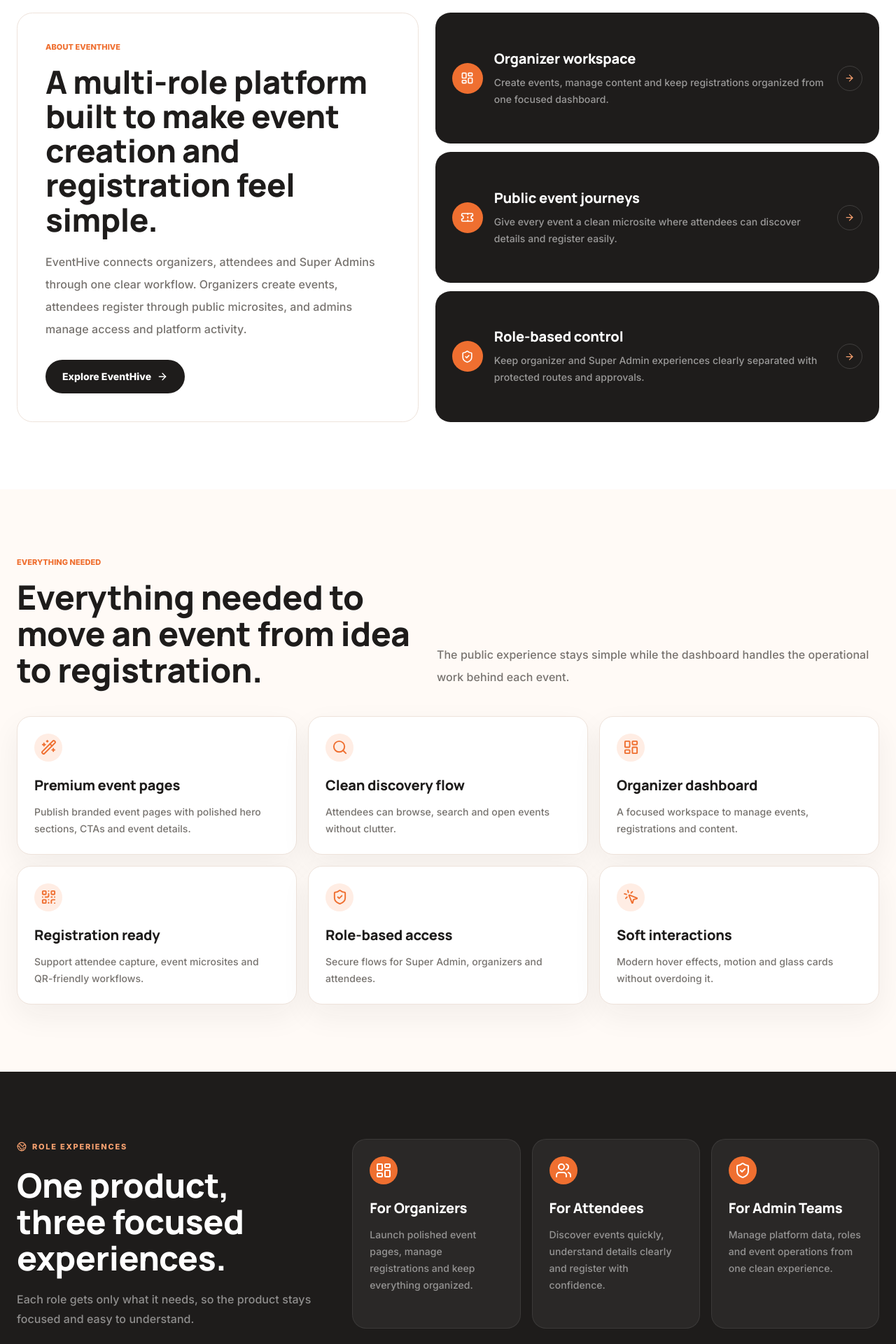
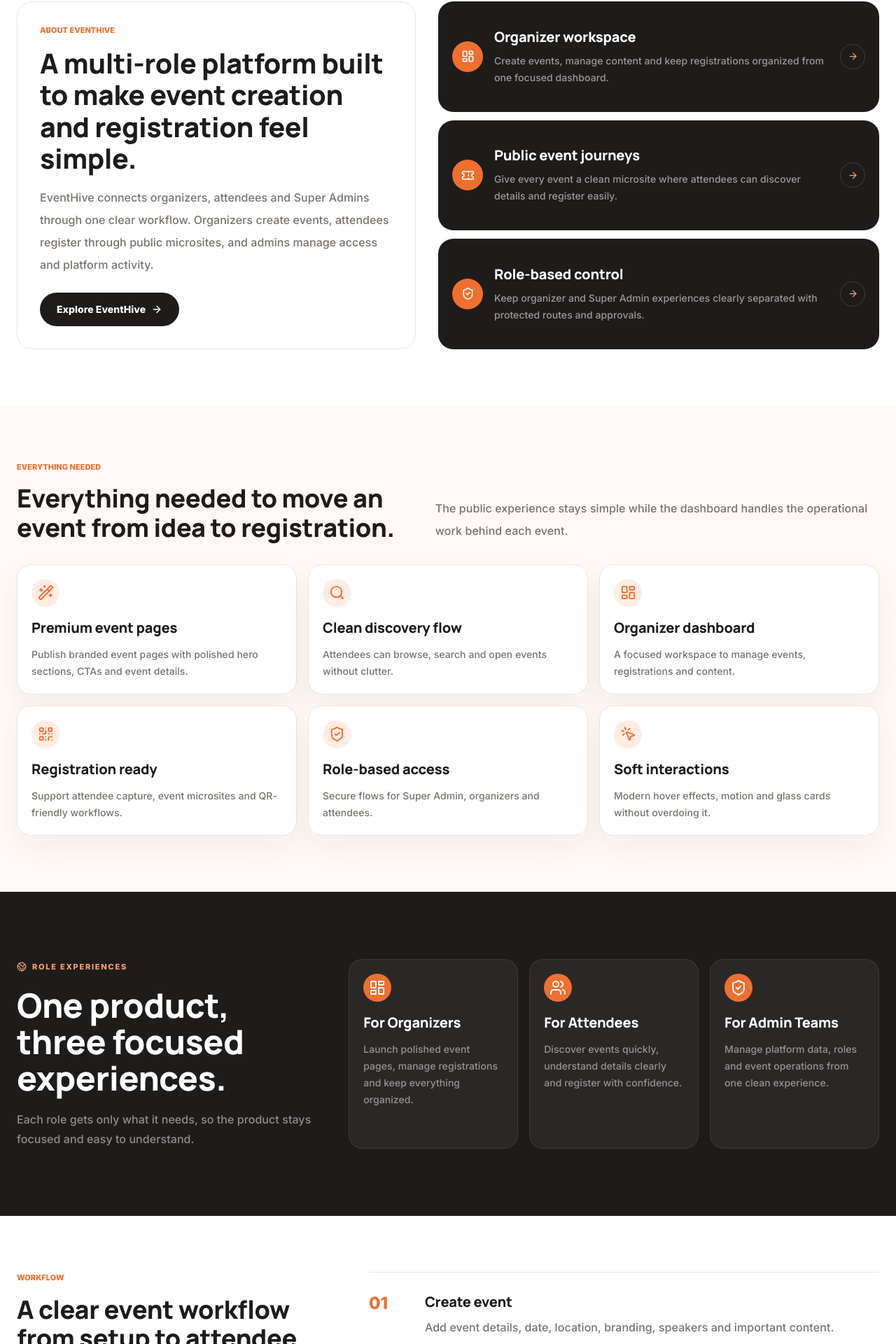
Before and after one commit to Rohit30418/EventHive, a React (Vite) app: page / in a window 1280 px wide. Shown: the part 767-2687 px from the top of the page at 70% size. Built offline with nearby package versions, Linux system fonts and the light colour scheme; no server answers.

Commit message:
Refine homepage typography and section spacing

```diff
--- a/src/pages/home/HomeSections.tsx
+++ b/src/pages/home/HomeSections.tsx
@@ -41,24 +41,24 @@ const overviewCards = [
 const HomeSections = ({ featuredEvents, isLoading, error }: HomeSectionsProps) => (
   <>
     {/* ABOUT */}
-    <section className="bg-white px-4 py-16 sm:px-6 sm:py-20 lg:py-24">
+    <section className="bg-white px-4 py-14 sm:px-6 sm:py-16 lg:py-20">
       <div className="mx-auto max-w-7xl">
-        <div className="grid gap-5 lg:grid-cols-[0.95fr_1.05fr] lg:gap-6">
-          <div className="rounded-[1.4rem] border border-[var(--eh-border)] bg-white p-6 sm:p-8 lg:p-10">
+        <div className="grid gap-6 lg:grid-cols-[0.95fr_1.05fr] lg:gap-8">
+          <div className="rounded-[1.4rem] border border-[var(--eh-border)] bg-white p-6 sm:p-7 lg:p-8">
             <p className="text-[11px] font-extrabold uppercase tracking-[0.16em] text-[var(--eh-primary)]">
               About EventHive
             </p>
-            <h2 className="mt-4 max-w-xl font-['Manrope',sans-serif] text-3xl font-extrabold leading-[1.08] tracking-[-0.01em] text-[var(--eh-text)] sm:text-4xl lg:text-[2.85rem]">
+            <h2 className="mt-4 max-w-xl font-['Manrope',sans-serif] text-2xl font-extrabold leading-[1.16] tracking-[-0.004em] text-[var(--eh-text)] sm:text-3xl lg:text-[2.45rem]">
               A multi-role platform built to make event creation and registration feel simple.
             </h2>
-            <p className="mt-5 max-w-xl text-[15px] font-medium leading-7 tracking-[0.006em] text-[var(--eh-muted)] sm:text-base sm:leading-8">
+            <p className="mt-4 max-w-xl text-[15px] font-medium leading-7 tracking-[0.006em] text-[var(--eh-muted)] sm:text-base sm:leading-8">
               EventHive connects organizers, attendees and Super Admins through one
               clear workflow. Organizers create events, attendees register through
               public microsites, and admins manage access and platform activity.
             </p>
             <Link
               to="/Events"
-              className="group mt-7 inline-flex items-center gap-2 rounded-full bg-[var(--eh-text)] px-6 py-3.5 text-sm font-extrabold tracking-[0.01em] text-white transition-all hover:bg-[var(--eh-primary)]"
+              className="group mt-6 inline-flex items-center gap-2 rounded-full bg-[var(--eh-text)] px-6 py-3.5 text-sm font-extrabold tracking-[0.01em] text-white transition-all hover:bg-[var(--eh-primary)]"
             >
               Explore EventHive
               <ArrowRight size={16} className="transition-transform group-hover:translate-x-1" />
@@ -73,7 +73,7 @@ const HomeSections = ({ featuredEvents, isLoading, error }: HomeSectionsProps) =
                 whileInView={{ opacity: 1, y: 0 }}
                 viewport={{ once: true }}
                 transition={{ delay: index * 0.05 }}
-                className="grid gap-4 rounded-[1.35rem] bg-[var(--eh-text)] p-5 text-white sm:grid-cols-[auto_1fr_auto] sm:items-center sm:p-6"
+                className="grid gap-4 rounded-[1.35rem] bg-[var(--eh-text)] p-5 text-white sm:grid-cols-[auto_1fr_auto] sm:items-center"
               >
                 <div className="grid h-11 w-11 place-items-center rounded-full bg-[var(--eh-primary)] text-white">
                   <Icon size={19} />
@@ -97,14 +97,14 @@ const HomeSections = ({ featuredEvents, isLoading, error }: HomeSectionsProps) =
     </section>
 
     {/* FEATURES */}
-    <section id="features" className="bg-[var(--eh-bg)] px-4 py-16 sm:px-6 sm:py-20 lg:py-24">
+    <section id="features" className="bg-[var(--eh-bg)] px-4 py-14 sm:px-6 sm:py-16 lg:py-20">
       <div className="mx-auto max-w-7xl">
-        <div className="grid gap-7 lg:grid-cols-[0.95fr_1.05fr] lg:items-end">
+        <div className="grid gap-6 lg:grid-cols-[0.95fr_1.05fr] lg:items-end">
           <div>
             <p className="text-[11px] font-extrabold uppercase tracking-[0.16em] text-[var(--eh-primary)]">
               Everything needed
             </p>
-            <h2 className="mt-4 max-w-2xl font-['Manrope',sans-serif] text-3xl font-extrabold leading-[1.08] tracking-[-0.01em] text-[var(--eh-text)] sm:text-4xl lg:text-5xl">
+            <h2 className="mt-4 max-w-2xl font-['Manrope',sans-serif] text-2xl font-extrabold leading-[1.15] tracking-[-0.004em] text-[var(--eh-text)] sm:text-3xl lg:text-4xl">
               Everything needed to move an event from idea to registration.
             </h2>
           </div>
@@ -114,7 +114,7 @@ const HomeSections = ({ featuredEvents, isLoading, error }: HomeSectionsProps) =
           </p>
         </div>
 
-        <div className="mt-10 grid gap-4 sm:grid-cols-2 lg:grid-cols-3">
+        <div className="mt-8 grid gap-4 sm:grid-cols-2 lg:grid-cols-3">
           {features.map((feature, index) => (
             <motion.article
               key={feature.title}
@@ -122,12 +122,12 @@ const HomeSections = ({ featuredEvents, isLoading, error }: HomeSectionsProps) =
               whileInView={{ opacity: 1, y: 0 }}
               viewport={{ once: true, margin: "-50px" }}
               transition={{ delay: index * 0.04 }}
-              className="min-h-[190px] rounded-[1.25rem] border border-[var(--eh-border)] bg-white p-5 shadow-[var(--eh-soft-shadow)] sm:p-6"
+              className="min-h-[175px] rounded-[1.25rem] border border-[var(--eh-border)] bg-white p-5 shadow-[var(--eh-soft-shadow)]"
             >
               <div className="grid h-10 w-10 place-items-center rounded-full bg-[var(--eh-primary-100)] text-[var(--eh-primary)]">
                 {feature.icon}
               </div>
-              <h3 className="mt-5 font-['Manrope',sans-serif] text-lg font-extrabold tracking-[0.003em] text-[var(--eh-text)] sm:text-xl">
+              <h3 className="mt-4 font-['Manrope',sans-serif] text-lg font-extrabold tracking-[0.003em] text-[var(--eh-text)] sm:text-xl">
                 {feature.title}
               </h3>
               <p className="mt-3 text-sm font-medium leading-6 tracking-[0.006em] text-[var(--eh-muted)]">
@@ -142,7 +142,7 @@ const HomeSections = ({ featuredEvents, isLoading, error }: HomeSectionsProps) =
     {/* ROLE EXPERIENCES */}
     <section className="bg-[var(--eh-text)] px-4 py-16 text-white sm:px-6 sm:py-20 lg:py-24">
       <div className="mx-auto max-w-7xl">
-        <div className="grid gap-10 lg:grid-cols-[0.72fr_1.28fr] lg:gap-14">
+        <div className="grid gap-8 lg:grid-cols-[0.72fr_1.28fr] lg:gap-12">
           <div>
             <div className="inline-flex items-center gap-2 text-[11px] font-extrabold uppercase tracking-[0.16em] text-[var(--eh-accent)]">
               <Globe2 size={14} /> Role experiences
@@ -163,12 +163,12 @@ const HomeSections = ({ featuredEvents, isLoading, error }: HomeSectionsProps) =
                 whileInView={{ opacity: 1, y: 0 }}
                 viewport={{ once: true }}
                 transition={{ delay: index * 0.05 }}
-                className="rounded-[1.25rem] border border-white/8 bg-white/[0.055] p-5 sm:p-6"
+                className="rounded-[1.25rem] border border-white/8 bg-white/[0.055] p-5"
               >
                 <div className="grid h-10 w-10 place-items-center rounded-full bg-[var(--eh-primary)] text-white">
                   {item.icon}
                 </div>
-                <h3 className="mt-5 font-['Manrope',sans-serif] text-lg font-extrabold tracking-[0.004em] sm:text-xl">
+                <h3 className="mt-4 font-['Manrope',sans-serif] text-lg font-extrabold tracking-[0.004em] sm:text-xl">
                   {item.title}
                 </h3>
                 <p className="mt-3 text-sm font-medium leading-6 tracking-[0.006em] text-white/50">
@@ -182,13 +182,13 @@ const HomeSections = ({ featuredEvents, isLoading, error }: HomeSectionsProps) =
     </section>
 
     {/* WORKFLOW */}
-    <section id="how-it-works" className="bg-white px-4 py-16 sm:px-6 sm:py-20 lg:py-24">
-      <div className="mx-auto grid max-w-7xl gap-10 lg:grid-cols-[0.76fr_1.24fr] lg:gap-16">
+    <section id="how-it-works" className="bg-white px-4 py-14 sm:px-6 sm:py-16 lg:py-20">
+      <div className="mx-auto grid max-w-7xl gap-8 lg:grid-cols-[0.76fr_1.24fr] lg:gap-14">
         <div className="lg:sticky lg:top-28 lg:h-fit">
           <p className="text-[11px] font-extrabold uppercase tracking-[0.16em] text-[var(--eh-primary)]">
             Workflow
           </p>
-          <h2 className="mt-4 max-w-xl font-['Manrope',sans-serif] text-3xl font-extrabold leading-[1.08] tracking-[-0.01em] text-[var(--eh-text)] sm:text-4xl lg:text-5xl">
+          <h2 className="mt-4 max-w-xl font-['Manrope',sans-serif] text-2xl font-extrabold leading-[1.15] tracking-[-0.004em] text-[var(--eh-text)] sm:text-3xl lg:text-4xl">
             A clear event workflow from setup to attendee management.
           </h2>
           <p className="mt-5 max-w-lg text-[15px] font-medium leading-7 tracking-[0.006em] text-[var(--eh-muted)] sm:text-base">
@@ -196,7 +196,7 @@ const HomeSections = ({ featuredEvents, isLoading, error }: HomeSectionsProps) =
           </p>
           <Link
             to="/OrganizerRegistration"
-            className="group mt-7 inline-flex items-center gap-2 rounded-full bg-[var(--eh-text)] px-6 py-3.5 text-sm font-extrabold tracking-[0.01em] text-white hover:bg-[var(--eh-primary)]"
+            className="group mt-6 inline-flex items-center gap-2 rounded-full bg-[var(--eh-text)] px-6 py-3.5 text-sm font-extrabold tracking-[0.01em] text-white hover:bg-[var(--eh-primary)]"
           >
             Create your event
             <ArrowRight size={16} className="transition-transform group-hover:translate-x-1" />
@@ -211,13 +211,13 @@ const HomeSections = ({ featuredEvents, isLoading, error }: HomeSectionsProps) =
               whileInView={{ opacity: 1, x: 0 }}
               viewport={{ once: true }}
               transition={{ delay: index * 0.04 }}
-              className="grid gap-4 py-7 sm:grid-cols-[72px_1fr] sm:py-8"
+              className="grid gap-4 py-6 sm:grid-cols-[64px_1fr] sm:py-7"
             >
-              <div className="font-['Manrope',sans-serif] text-3xl font-extrabold tracking-normal text-[var(--eh-primary)]">
+              <div className="font-['Manrope',sans-serif] text-2xl font-extrabold tracking-normal text-[var(--eh-primary)]">
                 {String(index + 1).padStart(2, "0")}
               </div>
               <div>
-                <h3 className="font-['Manrope',sans-serif] text-xl font-extrabold tracking-[0.003em] text-[var(--eh-text)] sm:text-2xl">
+                <h3 className="font-['Manrope',sans-serif] text-lg font-extrabold tracking-[0.003em] text-[var(--eh-text)] sm:text-xl">
                   {step.title}
                 </h3>
                 <p className="mt-2 max-w-2xl text-sm font-medium leading-7 tracking-[0.006em] text-[var(--eh-muted)] sm:text-base">
@@ -231,14 +231,14 @@ const HomeSections = ({ featuredEvents, isLoading, error }: HomeSectionsProps) =
     </section>
 
     {/* EVENTS */}
-    <section id="events" className="bg-[var(--eh-bg)] px-4 py-16 sm:px-6 sm:py-20 lg:py-24">
+    <section id="events" className="bg-[var(--eh-bg)] px-4 py-14 sm:px-6 sm:py-16 lg:py-20">
       <div className="mx-auto max-w-7xl">
         <div className="flex flex-col gap-5 sm:flex-row sm:items-end sm:justify-between">
           <div>
             <p className="text-[11px] font-extrabold uppercase tracking-[0.16em] text-[var(--eh-primary)]">
               Upcoming events
             </p>
-            <h2 className="mt-4 max-w-2xl font-['Manrope',sans-serif] text-3xl font-extrabold leading-[1.08] tracking-[-0.01em] text-[var(--eh-text)] sm:text-4xl lg:text-5xl">
+            <h2 className="mt-4 max-w-2xl font-['Manrope',sans-serif] text-2xl font-extrabold leading-[1.15] tracking-[-0.004em] text-[var(--eh-text)] sm:text-3xl lg:text-4xl">
               Discover what is happening next.
             </h2>
           </div>
@@ -251,7 +251,7 @@ const HomeSections = ({ featuredEvents, isLoading, error }: HomeSectionsProps) =
           </Link>
         </div>
 
-        <div className="mt-9">
+        <div className="mt-8">
           {isLoading ? (
             <div className="grid grid-cols-1 gap-5 sm:grid-cols-2 lg:grid-cols-4">
               {Array.from({ length: 4 }).map((_, i) => (
@@ -282,11 +282,11 @@ const HomeSections = ({ featuredEvents, isLoading, error }: HomeSectionsProps) =
     </section>
 
     {/* FAQ */}
-    <section id="faq" className="bg-white px-4 py-16 sm:px-6 sm:py-20 lg:py-24">
+    <section id="faq" className="bg-white px-4 py-14 sm:px-6 sm:py-16 lg:py-20">
       <div className="mx-auto grid max-w-7xl gap-10 lg:grid-cols-[0.75fr_1.25fr] lg:gap-16">
         <div>
           <p className="text-[11px] font-extrabold uppercase tracking-[0.16em] text-[var(--eh-primary)]">FAQ</p>
-          <h2 className="mt-4 max-w-lg font-['Manrope',sans-serif] text-3xl font-extrabold leading-[1.08] tracking-[-0.01em] text-[var(--eh-text)] sm:text-4xl lg:text-5xl">
+          <h2 className="mt-4 max-w-lg font-['Manrope',sans-serif] text-2xl font-extrabold leading-[1.15] tracking-[-0.004em] text-[var(--eh-text)] sm:text-3xl lg:text-4xl">
             Common questions about EventHive.
           </h2>
           <p className="mt-5 max-w-lg text-[15px] font-medium leading-7 tracking-[0.006em] text-[var(--eh-muted)] sm:text-base">
@@ -296,7 +296,7 @@ const HomeSections = ({ featuredEvents, isLoading, error }: HomeSectionsProps) =
 
         <div className="divide-y divide-[var(--eh-border)] border-y border-[var(--eh-border)]">
           {faqs.map((faq) => (
-            <details key={faq.q} className="group py-5 sm:py-6">
+            <details key={faq.q} className="group py-4.5 sm:py-5">
               <summary className="flex cursor-pointer list-none items-center justify-between gap-5 font-['Manrope',sans-serif] text-base font-extrabold tracking-[0.003em] text-[var(--eh-text)] sm:text-lg">
                 {faq.q}
                 <ChevronDown
@@ -314,9 +314,9 @@ const HomeSections = ({ featuredEvents, isLoading, error }: HomeSectionsProps) =
     </section>
 
     {/* CTA */}
-    <section className="bg-[var(--eh-bg)] px-4 pb-16 pt-4 sm:px-6 sm:pb-20 lg:pb-24">
+    <section className="bg-[var(--eh-bg)] px-4 pb-14 pt-3 sm:px-6 sm:pb-16 lg:pb-20">
       <div className="mx-auto grid max-w-7xl overflow-hidden rounded-[1.5rem] bg-[var(--eh-primary)] lg:grid-cols-[1fr_auto] lg:items-center">
-        <div className="p-7 text-white sm:p-10 lg:p-12">
+        <div className="p-7 text-white sm:p-8 lg:p-10">
           <div className="flex items-center gap-2 text-[11px] font-extrabold uppercase tracking-[0.16em] text-white/70">
             <Users size={14} /> Ready to launch
           </div>
@@ -324,7 +324,7 @@ const HomeSections = ({ featuredEvents, isLoading, error }: HomeSectionsProps) =
             Ready to create and manage your next event?
           </h2>
         </div>
-        <div className="border-t border-white/20 p-7 sm:p-10 lg:border-l lg:border-t-0 lg:p-12">
+        <div className="border-t border-white/20 p-7 sm:p-8 lg:border-l lg:border-t-0 lg:p-10">
           <Link
             to="/OrganizerRegistration"
             className="group inline-flex w-full items-center justify-center gap-2 rounded-full bg-[var(--eh-text)] px-7 py-4 text-sm font-extrabold tracking-[0.01em] text-white transition-all hover:bg-white hover:text-[var(--eh-text)] sm:w-auto"
```
